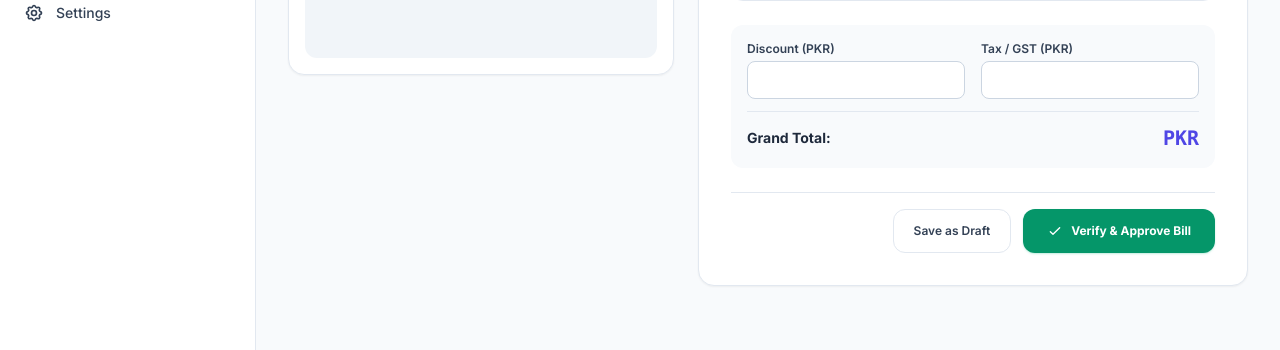
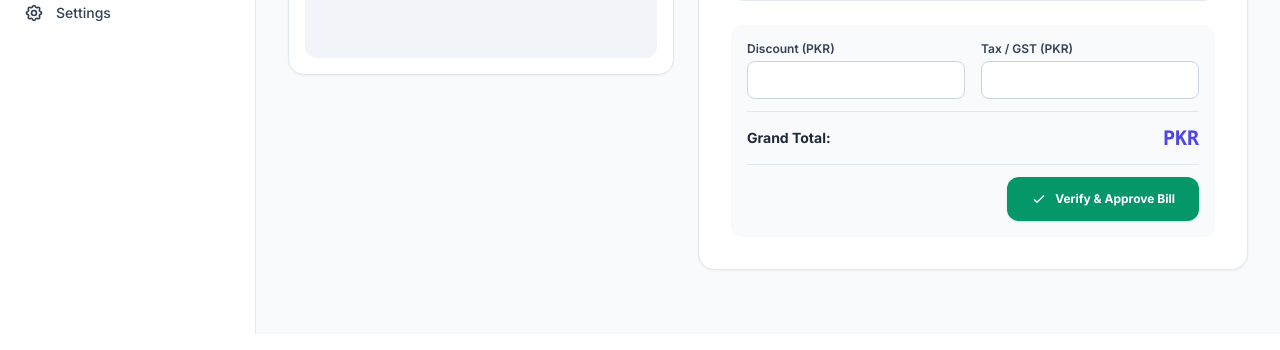
Before and after one commit to asif2641/aibillingpython, a Django app: template scanning/templates/scanning/review.html in a window 1280 px wide. Shown: the part 595-945 px from the top of the page. Run offline with Django 4.2, Linux system fonts and the light colour scheme; the template is opened without the code that fills it, so the values that code supplies are empty; some libraries are stand-ins or nearby versions.

Commit message:
refactor: Remove redundant bottom buttons on review page and integrate approval into Grand Total panel

```diff
--- a/scanning/templates/scanning/review.html
+++ b/scanning/templates/scanning/review.html
@@ -278,20 +278,16 @@
                                 </button>
                             </div>
                         </div>
+
+                        <!-- Standard Verify & Approve when Total has No Discrepancy -->
+                        <div id="standard-approve-panel" class="pt-3 border-t border-slate-200 dark:border-slate-700 flex items-center justify-end {% if is_total_invalid %}hidden{% endif %}">
+                            <button type="submit" name="action" value="verify"
+                                    class="px-6 py-2.5 min-h-[44px] inline-flex items-center gap-2 rounded-xl bg-emerald-600 hover:bg-emerald-700 text-white font-bold text-xs shadow-sm shadow-emerald-500/25 transition-colors focus:outline-none focus:ring-2 focus:ring-emerald-500">
+                                <svg class="w-4 h-4" fill="none" stroke="currentColor" viewBox="0 0 24 24"><path stroke-linecap="round" stroke-linejoin="round" stroke-width="2" d="M5 13l4 4L19 7"/></svg>
+                                <span>{% trans "Verify & Approve Bill" %}</span>
+                            </button>
+                        </div>
                     </div>
-                </div>
-
-                <!-- Action Buttons -->
-                <div class="pt-4 border-t border-slate-200 dark:border-slate-700 flex flex-wrap items-center justify-end gap-3">
-                    <button type="submit" name="action" value="save_draft"
-                            class="px-5 py-2.5 min-h-[44px] inline-flex items-center rounded-xl border border-slate-200 dark:border-slate-700 text-slate-700 dark:text-slate-300 hover:bg-slate-100 dark:hover:bg-slate-700 font-semibold text-xs transition-colors">
-                        {% trans "Save as Draft" %}
-                    </button>
-                    <button type="submit" name="action" value="verify"
-                            class="px-6 py-2.5 min-h-[44px] inline-flex items-center gap-2 rounded-xl bg-emerald-600 hover:bg-emerald-700 text-white font-bold text-xs shadow-sm shadow-emerald-500/25 transition-colors focus:outline-none focus:ring-2 focus:ring-emerald-500">
-                        <svg class="w-4 h-4" fill="none" stroke="currentColor" viewBox="0 0 24 24"><path stroke-linecap="round" stroke-linejoin="round" stroke-width="2" d="M5 13l4 4L19 7"/></svg>
-                        <span>{% trans "Verify & Approve Bill" %}</span>
-                    </button>
                 </div>
             </form>
         </div>
@@ -352,6 +348,7 @@
                 const isInvalid = anyMissingPrice || hasMismatch;
 
                 const optionsPanel = document.getElementById('discrepancy-options-panel');
+                const standardPanel = document.getElementById('standard-approve-panel');
                 const computedTotalLabel = document.querySelector('.computed-total-label');
                 const slipTotalLabel = document.querySelector('.slip-total-label');
 
@@ -381,6 +378,9 @@
                     if (optionsPanel) {
                         optionsPanel.classList.remove('hidden');
                     }
+                    if (standardPanel) {
+                        standardPanel.classList.add('hidden');
+                    }
                 } else {
                     if (grandTotalDisplay) {
                         grandTotalDisplay.classList.remove('text-red-600', 'dark:text-red-400', 'font-extrabold');
@@ -398,6 +398,9 @@
                     if (optionsPanel) {
                         optionsPanel.classList.add('hidden');
                     }
+                    if (standardPanel) {
+                        standardPanel.classList.remove('hidden');
+                    }
                 }
             }
 
```
